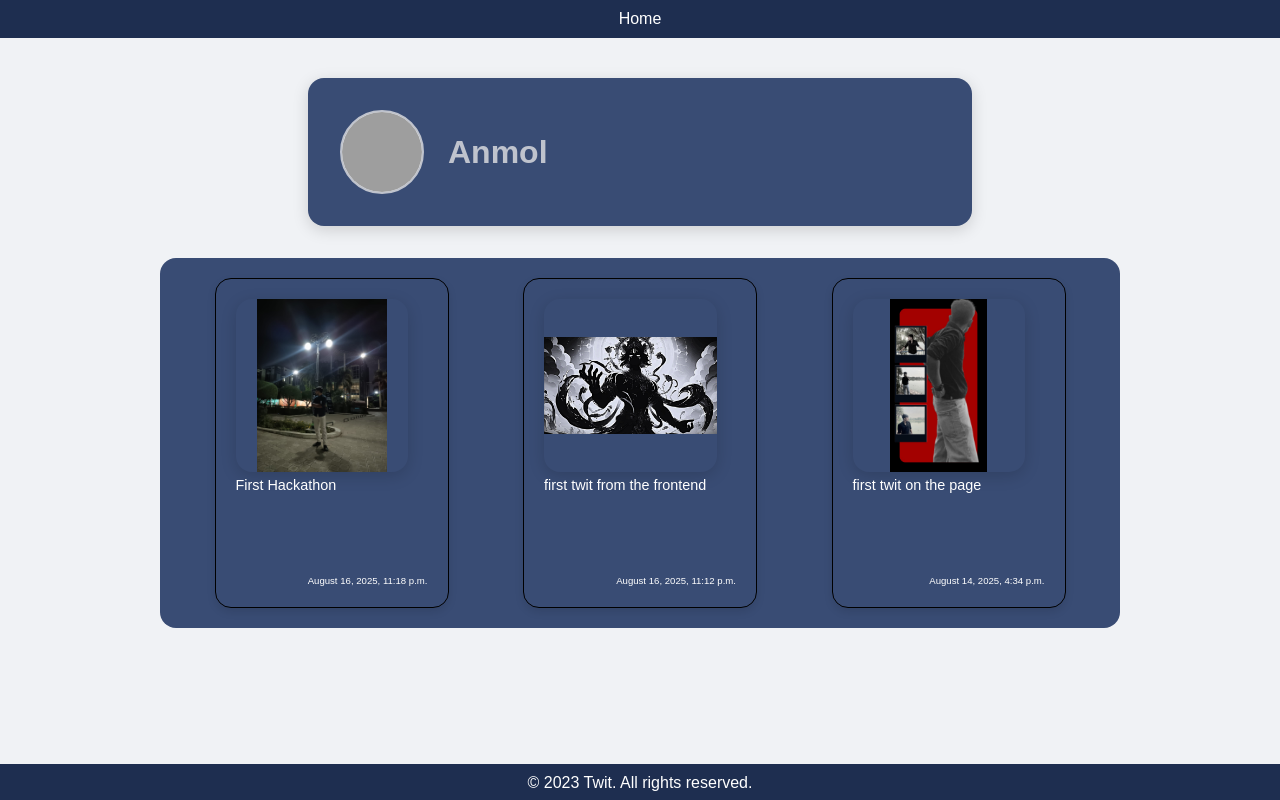
After one commit to Anmol-Nishad06/twit, a Django app: page /profile/ in a window 1280 px wide. The commit adds this page. Run offline with Django 5.2, Linux system fonts and the light colour scheme; a user stored in the database is signed in; data comes from the database, SQL or seed files in the repository; both versions use the stored data as it was after the commit; grey boxes are pictures that could not be loaded.

Commit message:
add login and profilr feature

```diff
--- a/core/settings.py
+++ b/core/settings.py
@@ -132,3 +132,7 @@ MEDIA_URL = '/media/'
 MEDIA_ROOT = os.path.join(BASE_DIR, 'media')
 
 DEFAULT_AUTO_FIELD = 'django.db.models.BigAutoField'
+
+LOGIN_URL= 'login'
+LOGIN_REDIRECT_URL = 'home'
+LOGOUT_REDIRECT_URL = 'home'
--- a/core/urls.py
+++ b/core/urls.py
@@ -18,11 +18,13 @@ from django.contrib import admin
 from django.urls import path ,include
 from django.conf.urls.static import static
 from django.conf import settings
-from . import views
+from . import views as core_views
 
 urlpatterns = [
     path('admin/', admin.site.urls),
     path('first/', include('first.urls')),
     path("__reload__/", include("django_browser_reload.urls")),
-    path('',views.home, name='home'),
+    path('',include('first.urls'), name='home'),
+    path('accounts/', include('django.contrib.auth.urls')),
+    # path('register/', core_views.register, name='register'),
 ] + static(settings.MEDIA_URL, document_root=settings.MEDIA_ROOT)
--- a/first/admin.py
+++ b/first/admin.py
@@ -1,5 +1,6 @@
 from django.contrib import admin
-from .models import Twit
+from .models import Twit, Profile
 # Register your models here.
 
 admin.site.register(Twit)
+admin.site.register(Profile)
--- a/first/models.py
+++ b/first/models.py
@@ -12,3 +12,11 @@ class Twit(models.Model):
 
     def __str__(self):
         return f"{self.user.username} - {self.content[:20]}"
+
+class Profile(models.Model):
+    user = models.OneToOneField(User, on_delete=models.CASCADE)
+    bio = models.TextField(blank=True, null=True)
+    profile_picture = models.ImageField(upload_to='profile_pictures/', blank=True, null=True)
+
+    def __str__(self):
+        return self.user.username
--- /dev/null
+++ b/first/static/profile.css
@@ -0,0 +1,93 @@
+
+.profile-header {
+     max-width: 600px;
+    margin: 40px auto;
+    background: #394c74;
+    border-radius: 1rem;
+    box-shadow: 0 4px 16px rgba(0,0,0,0.15);
+    padding: 2rem;
+    color: #fff;
+    display: flex;
+    align-items: center;
+    gap: 1.5rem;
+    margin-bottom: 2rem;
+}
+
+.profile-header h1 {
+    font-size: 2rem;
+    font-weight: 700;
+    margin: 0;
+    color: #bfc3cd;
+}
+
+.profile-image {
+    width: 80px;
+    height: 80px;
+    border-radius: 50%;
+    object-fit: cover;
+    border: 2px solid #bfc3cd;
+    background: #fff;
+
+}
+
+.profile-bio {
+    font-size: 1.2rem;
+    color: #bfc3cd;
+    margin-bottom: 1.5rem;
+}
+
+.twits{
+    width: 75%;
+    height: 97%;
+    background-color: #394c74;
+    justify-self: center;
+    display: flex;
+    flex: wrap;
+    flex-wrap: wrap;
+    justify-content: space-evenly;
+    border-radius: 1rem;
+
+
+}
+
+
+.box{
+   height: 18rem;
+    width: 12rem;
+    background-color:#394c74;
+    border-radius: 1rem;
+    padding: 20px;
+    margin: 20px;
+    display: flex;
+    flex-direction: column;
+    box-shadow : 0 4px 8px rgba(0, 0, 0, 0.1);
+    border:  1px solid black;
+}
+
+.image{
+    width: 90%;
+    height: 60%;
+    border-radius: 1rem;
+    object-fit:contain;
+    box-shadow: 0 4px 16px rgba(0,0,0,0.15);
+}
+
+.text {
+    height: 30%;
+    width: 100%;
+    font-size: 0.9rem;
+    color: #ffffff;
+    border-radius: 1rem;
+    justify-self: center;
+    align-self: center;
+    margin-top: 5px;
+    margin-bottom: 2px;
+    text-align: left;
+}
+
+.date {
+    font-size: 0.6rem;
+    color: #ffffff;
+    margin-top: 10px;
+    text-align: right;
+}
--- /dev/null
+++ b/first/templates/profile.html
@@ -0,0 +1,51 @@
+{%extends 'layout.html'%}
+{%load static%}
+
+{% block tittle %}
+Profile
+{% endblock %}
+
+{% block css %}
+    <link rel="stylesheet" href="{% static 'profile.css' %}">
+    {% comment %} <link rel="stylesheet" href="{% static 'forms.css' %}"> {% endcomment %}
+{% endblock %}
+
+{% block nav %}
+ <a href="{%url 'home'%}">Home</a>
+{% endblock %}
+
+{% block content %}
+
+<div class="profile-container">
+    <div class="profile-header">
+        {% if profile.profile_image %}
+            <img src="{{ profile.profile_image.url }}" alt="Profile Image" class="profile-image">
+        {% else %}
+            <img src="/static/images/default_profile.png" alt="Default Profile Image" class="profile-image">
+        {% endif %}
+         <h1>{{ profile.user.username }}</h1>
+
+        {% if profile.bio %}
+            <p class="bio">{{ profile.bio }}</p>
+
+        {% endif %}
+    </div>
+
+    <div class="twits">
+
+        {% for twit in twits  %}
+            <div class="box">
+                {% if twit.image %}
+                    <img src="{{ twit.image.url }}" alt="Twit Image" class="image">
+
+                {% else %}
+                    <img src="/static/images/Default_pfp.svg.png" alt="Default Twit Image" class="image">
+                {% endif %}
+                <p class="text" >{{ twit.content }}</p>
+                <p class="date">{{ twit.created_at|date:"F j, Y, g:i a" }}</p>
+            </div>
+
+        {% endfor %}
+    </div>
+
+{% endblock %}
--- a/first/urls.py
+++ b/first/urls.py
@@ -7,4 +7,6 @@ urlpatterns = [
     path('create/', views.twit_create, name='twit_create'),
     path('edit/<int:id>/', views.twit_edit, name='twit_edit'),
     path('delete/<int:id>/', views.twit_delete, name='twit_delete'),
+    path('register/',views.register,name="register"),
+    path('profile/', views.profile, name='profile'),
 ]
--- a/first/views.py
+++ b/first/views.py
@@ -1,9 +1,16 @@
 from django.shortcuts import render
-from django.http import HttpResponse
 from django.shortcuts import redirect, get_object_or_404
 from django.utils import timezone
-from .models import Twit
-from .forms import TwitForm
+from .models import Twit,Profile
+from .forms import TwitForm , CustomUserCreationForm
+from django.contrib.auth.decorators import login_required
+from django.contrib.auth import login
+from django.db.models.signals import post_save
+from django.contrib.auth.models import User
+
+
+for user in User.objects.all():
+    Profile.objects.get_or_create(user=user)
 
 # Create your views here.
 
@@ -14,6 +21,8 @@ def twit_list(request):
     twits = Twit.objects.all().order_by('-created_at')
     return render(request, 'twit_list.html', {'twits': twits})
 
+
+@login_required
 def twit_create(request):
     if request.method == 'POST':
         form = TwitForm(request.POST, request.FILES)
@@ -26,6 +35,8 @@ def twit_create(request):
         form = TwitForm()
     return render(request, 'twit_form.html', {'form': form})
 
+
+@login_required
 def twit_edit(request, id):
     twit = get_object_or_404(Twit, pk=id , user=request.user)
     if request.method == 'POST':
@@ -39,9 +50,36 @@ def twit_edit(request, id):
         form = TwitForm(instance=twit)
     return render(request, 'twit_form.html', {'form': form, 'twit': twit})
 
+
+@login_required
 def twit_delete(request, id):
     twit = get_object_or_404(Twit, pk=id, user=request.user)
     if request.method == 'POST':
         twit.delete()
         return redirect('twit_list')
     return render(request, 'twit_delete.html', {'twit': twit})
+
+def register(request):
+    if request.method == 'POST':
+        form = CustomUserCreationForm(request.POST)
+        if form.is_valid():
+            user = form.save()
+            login(request, user)
+            return redirect('twit_list')
+    else:
+        form = CustomUserCreationForm()
+    return render(request, 'registration/register.html', {'form': form})
+
+def create_profile(sender, instance, created, **kwargs):
+    if created:
+        Profile.objects.create(user=instance)
+
+post_save.connect(create_profile, sender=User)
+
+@login_required
+def profile(request):
+    profile = get_object_or_404(Profile, user__username=request.user.username)
+    twits = Twit.objects.filter(user=profile.user).order_by('-created_at')
+
+
+    return render(request, 'profile.html', {'profile':profile, 'twits': twits})
--- a/templates/layout.html
+++ b/templates/layout.html
@@ -22,10 +22,13 @@
                 <input type="text" placeholder="Search..." class="search-input" value="" >
                 <button>Search</button>
             </div>
-            <a href="{% url 'home' %}">Home</a>
-            <a href="#">Profile</a>
+            <a href="{%url 'profile'   %}">Profile</a>
             <a href="#">Settings</a>
-            <a href="#">Logout</a>
+            {% if request.user.is_authenticated %}
+                <a href="{% url 'logout' %}">Logout</a>
+            {% else %}
+                <a href="{% url 'login' %}">Login</a>
+            {% endif %}
         {% endblock %}
     </div>
     <div class="container">
```
Also changed, not shown: first/forms.py (+19 -1 lines), first/templates/registration/login.html (added, +16 -0 lines), first/templates/registration/logout.html (added, +10 -0 lines), first/templates/registration/register.html (added, +15 -0 lines), db.sqlite3, first/migrations/0002_profile.py (added), media/profile_pictures/WhatsApp_Image_2025-03-10_at_3.51.07_PM.jpeg (added), media/profile_pictures/WhatsApp_Image_2025-04-21_at_10.01.06_20f3a088.jpg (added), media/twit_images/WhatsApp_Image_2025-03-29_at_17.19.31_77a7c741.jpg (added).
